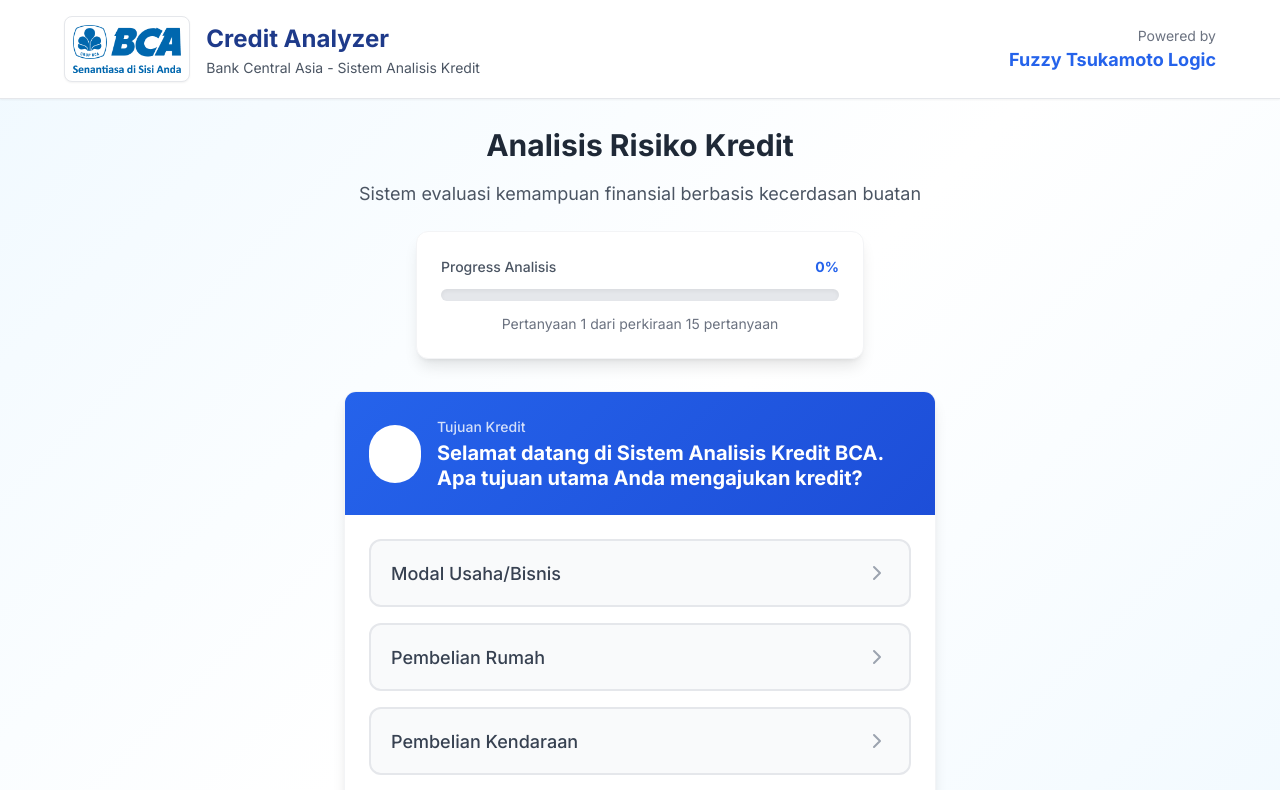
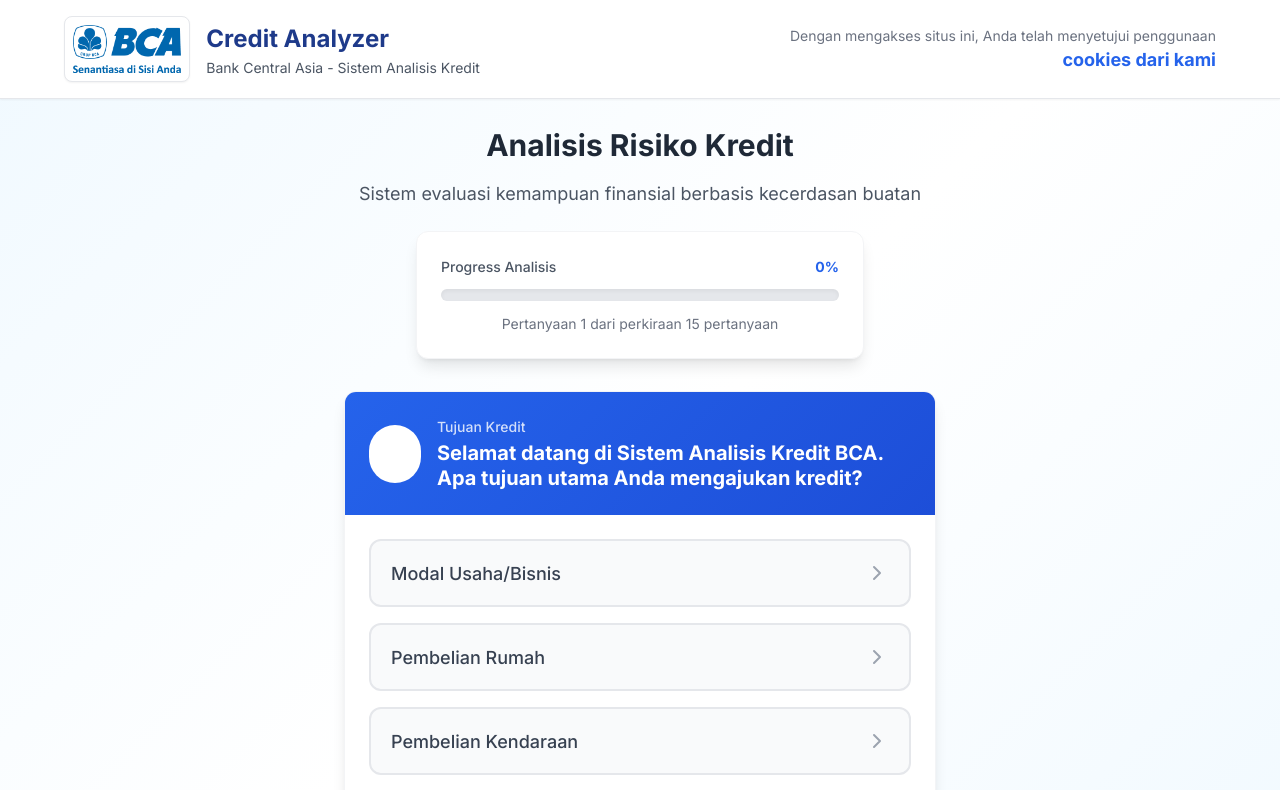
Before and after one commit to Lim018/BCA-Credit-Analyzer, a React (Create React App) app: page / in a window 1280 px wide. Shown: the top 790 px of the page. Built offline with nearby package versions, Linux system fonts and the light colour scheme.

Commit message:
update page

```diff
--- a/src/App.js
+++ b/src/App.js
@@ -522,8 +522,8 @@ const BCAFuzzyCreditAnalyzer = () => {
                 </div>
               </div>
               <div className="text-right">
-                <div className="text-sm text-gray-500">Powered by</div>
-                <div className="text-lg font-bold text-blue-600">Fuzzy Tsukamoto Logic</div>
+                <div className="text-sm text-gray-500">Dengan mengakses situs ini, Anda telah menyetujui penggunaan</div>
+                <div className="text-lg font-bold text-blue-600">cookies dari kami</div>
               </div>
             </div>
           </div>
@@ -539,8 +539,7 @@ const BCAFuzzyCreditAnalyzer = () => {
             </div>
             <h2 className="text-4xl font-bold text-gray-800 mb-3">Analisis Kredit Selesai</h2>
             <p className="text-xl text-gray-600 max-w-2xl mx-auto">
-              Berikut hasil evaluasi komprehensif risiko dan kemampuan finansial Anda berdasarkan algoritma Fuzzy
-              Tsukamoto
+              Berikut hasil evaluasi komprehensif risiko dan kemampuan finansial Anda
             </p>
           </div>
 
@@ -624,10 +623,6 @@ const BCAFuzzyCreditAnalyzer = () => {
                     <span className="font-bold text-green-600">
                       {Object.keys(answers).length > 5 ? "Lengkap" : "Partial"}
                     </span>
-                  </div>
-                  <div className="flex justify-between items-center py-2">
-                    <span className="text-gray-600">Metode Analisis:</span>
-                    <span className="font-bold text-purple-600">Fuzzy Tsukamoto</span>
                   </div>
                 </div>
               </div>
@@ -782,10 +777,10 @@ const BCAFuzzyCreditAnalyzer = () => {
                 <p className="text-sm text-gray-600">Bank Central Asia - Sistem Analisis Kredit</p>
               </div>
             </div>
-            <div className="text-right">
-              <div className="text-sm text-gray-500">Powered by</div>
-              <div className="text-lg font-bold text-blue-600">Fuzzy Tsukamoto Logic</div>
-            </div>
+              <div className="text-right">
+                <div className="text-sm text-gray-500">Dengan mengakses situs ini, Anda telah menyetujui penggunaan</div>
+                <div className="text-lg font-bold text-blue-600">cookies dari kami</div>
+              </div>
           </div>
         </div>
       </div>
```
